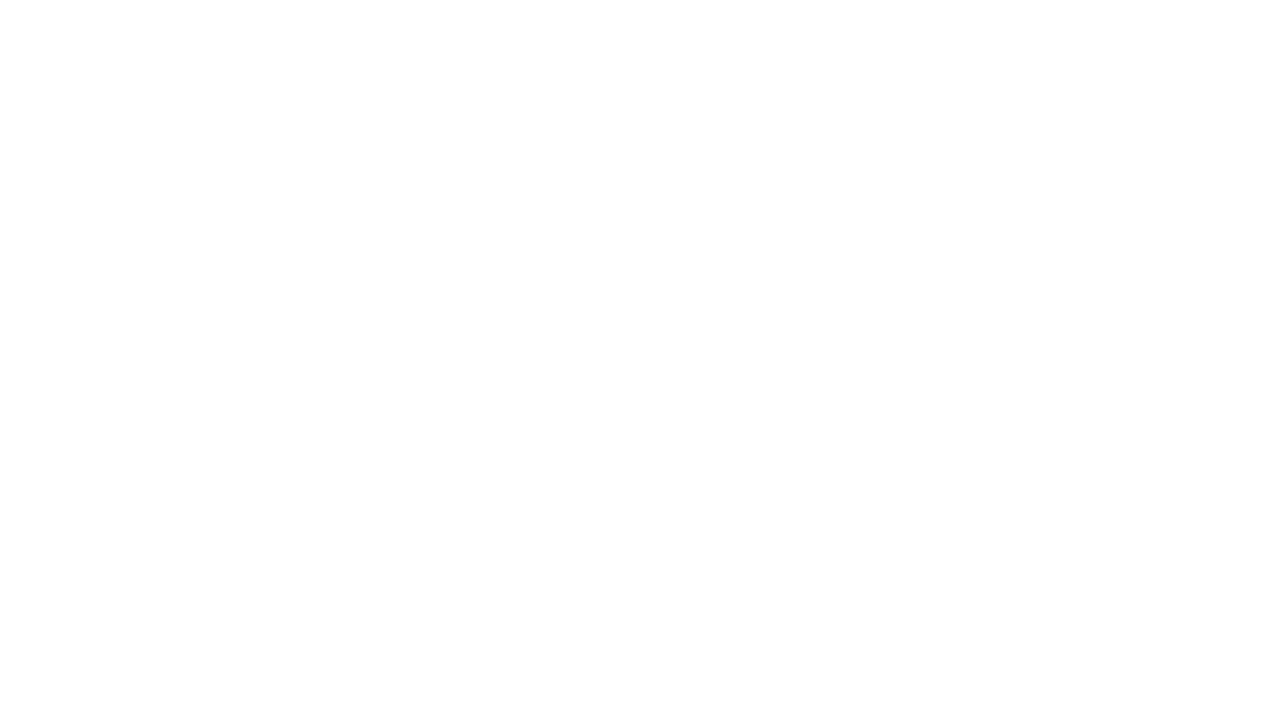
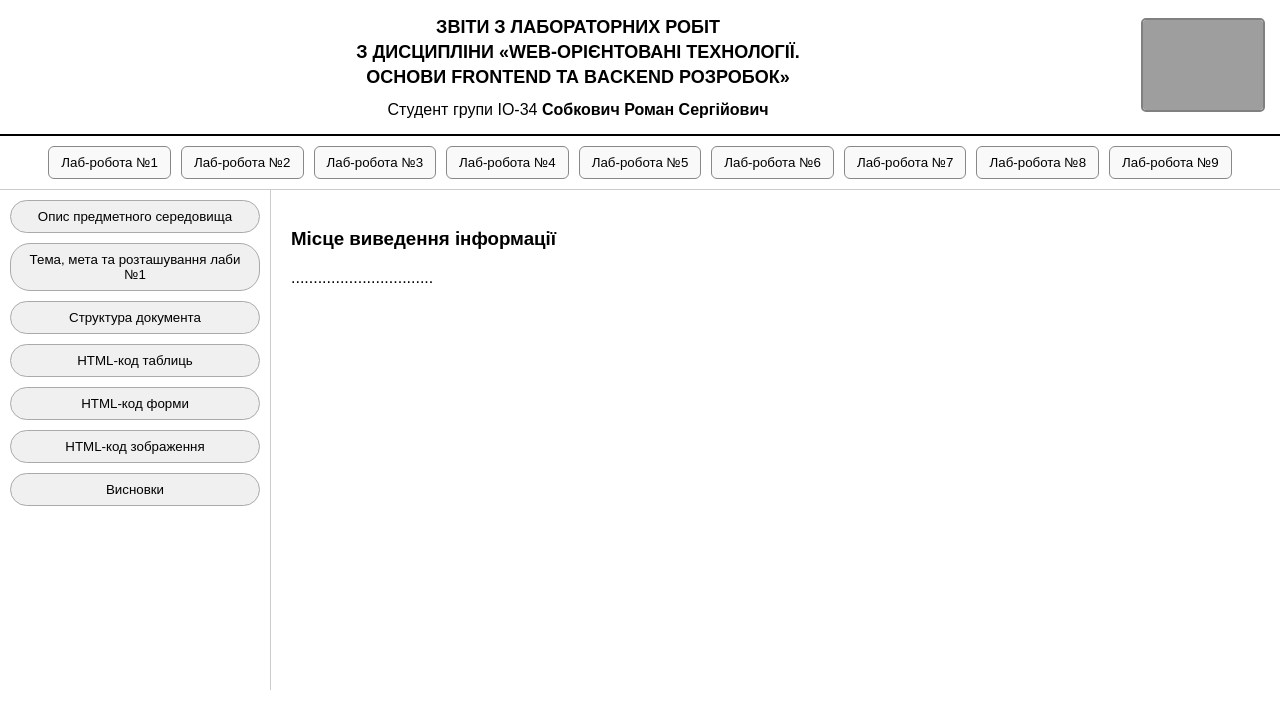
Before and after one commit to Severusromantik/IO-34_appRECORD-SobkovychRoman-FIOT-2025, a plain HTML site: page index.html in a window 1280 px wide. Drawn offline with Linux system fonts and the light colour scheme; grey boxes are pictures that could not be loaded.

Commit message:
HTML main structure commit

```diff
--- a/index.html
+++ b/index.html
@@ -1,11 +1,153 @@
 <!DOCTYPE html>
-<html lang="en">
+<html lang="uk">
 <head>
-    <meta charset="UTF-8">
-    <meta name="viewport" content="width=device-width, initial-scale=1.0">
-    <title>Document appRECORD</title>
+  <meta charset="UTF-8">
+  <title>Звіти з лабораторних робіт</title>
+  <link rel="stylesheet" href="style.css">
+  <style>
+    /* Загальні стилі */
+body {
+  font-family: Arial, sans-serif;
+  margin: 0;
+  padding: 0;
+}
+
+/* ШАПКА */
+header {
+  display: flex;
+  justify-content: space-between;
+  align-items: center;
+  padding: 15px;
+  border-bottom: 2px solid #000;
+}
+
+.header-text {
+  flex: 1;
+  text-align: center;
+}
+
+.header-text h2 {
+  font-size: 18px;
+  margin: 0 0 10px 0;
+  line-height: 1.4;
+}
+
+.header-text p {
+  font-size: 16px;
+  margin: 0;
+}
+
+.header-photo img {
+  width: 120px;
+  height: auto;
+  border: 2px solid gray;
+  border-radius: 5px;
+}
+
+/* КНОПКИ ЛАБОРАТОРНИХ */
+.labs-nav {
+  display: flex;
+  flex-wrap: wrap;
+  gap: 10px;
+  padding: 10px;
+  border-bottom: 1px solid #ccc;
+  justify-content: center;
+}
+
+.labs-nav button {
+  padding: 8px 12px;
+  border: 1px solid #888;
+  border-radius: 6px;
+  background-color: #f9f9f9;
+  cursor: pointer;
+}
+
+.labs-nav button:hover {
+  background-color: #ffeeba;
+}
+
+/* ОСНОВНИЙ КОНТЕНТ */
+main {
+  display: flex;
+  min-height: 500px;
+}
+
+/* Ліва панель */
+.sidebar {
+  width: 250px;
+  border-right: 1px solid #ccc;
+  padding: 10px;
+  display: flex;
+  flex-direction: column;
+  gap: 10px;
+}
+
+.sidebar button {
+  padding: 8px;
+  border: 1px solid #aaa;
+  border-radius: 20px;
+  background-color: #f0f0f0;
+  cursor: pointer;
+}
+
+.sidebar button:hover {
+  background-color: #dff0ff;
+}
+
+/* Центральна область */
+.content {
+  flex: 1;
+  padding: 20px;
+  overflow-y: auto; /* Скролл */
+}
+
+  </style>
+
 </head>
 <body>
+  <header>
+    <div class="header-text">
+      <h2>
+        ЗВІТИ З ЛАБОРАТОРНИХ РОБІТ <br>
+        З ДИСЦИПЛІНИ «WEB-ОРІЄНТОВАНІ ТЕХНОЛОГІЇ. <br>
+        ОСНОВИ FRONTEND ТА BACKEND РОЗРОБОК»
+      </h2>
+      <p>Студент групи ІО-34 <b>Собкович Роман Сергійович</b></p>
+    </div>
+
+    <div class="header-photo">
+      <img src="student_picture.jpg" alt="Фото студента">
+    </div>
+  </header>
+
+  <nav class="labs-nav">
+    <button>Лаб-робота №1</button>
+    <button>Лаб-робота №2</button>
+    <button>Лаб-робота №3</button>
+    <button>Лаб-робота №4</button>
+    <button>Лаб-робота №5</button>
+    <button>Лаб-робота №6</button>
+    <button>Лаб-робота №7</button>
+    <button>Лаб-робота №8</button>
+    <button>Лаб-робота №9</button>
+  </nav>
+
+  <main>
+    <aside class="sidebar">
+      <button>Опис предметного середовища</button>
+      <button>Тема, мета та розташування лаби №1</button>
+      <button>Структура документа</button>
+      <button>HTML-код таблиць</button>
+      <button>HTML-код форми</button>
+      <button>HTML-код зображення</button>
+      <button>Висновки</button>
+    </aside>
+
+    <section class="content">
+      <h3>Місце виведення інформації</h3>
+      <p>................................</p>
+    </section>
+  </main>
 
 </body>
 </html>
```
Also changed, not shown: 1 other file.
